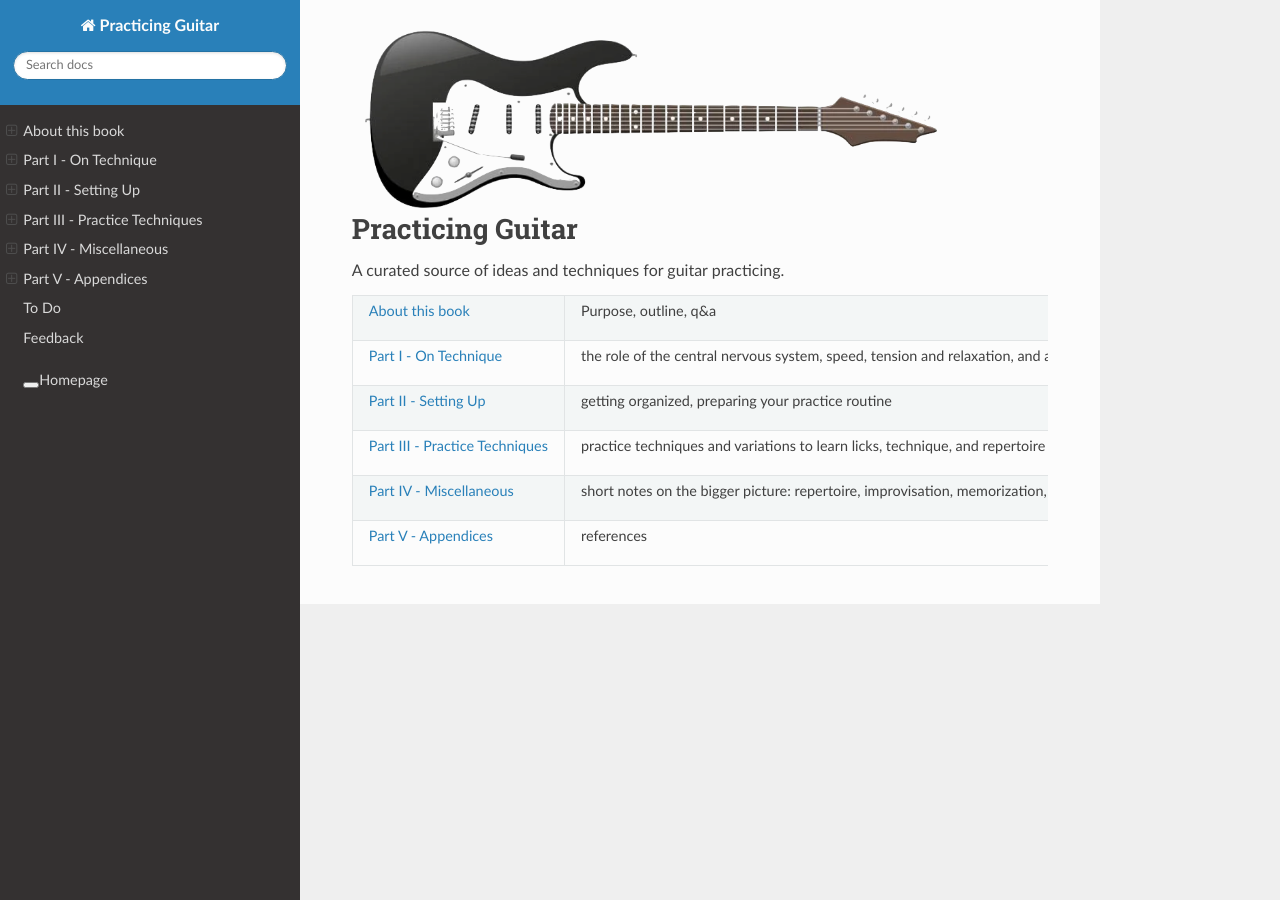
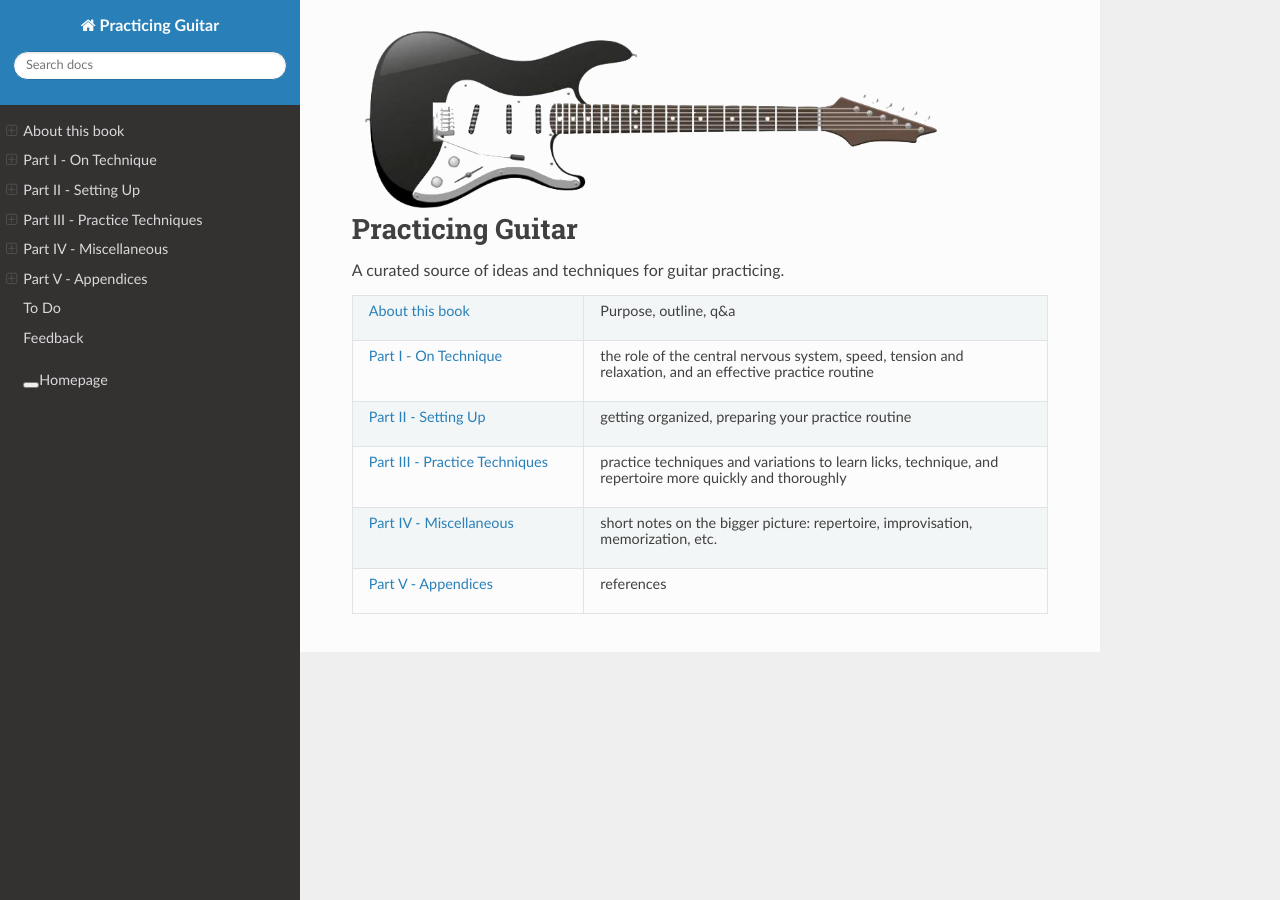
Before and after one commit to jzohrab/practicing-guitar, a Sphinx documentation site: the page built from docs/index.rst, in a window 1280 px wide. Built offline with Sphinx 7.4.7 and the Read the Docs theme 2.0.0, drawn with Linux system fonts in a browser that asks for light colours; a script that is not in the unit is left out.

Commit message:
Table layout.

```diff
--- a/docs/_static/override.css
+++ b/docs/_static/override.css
@@ -89,3 +89,9 @@ div.section blockquote p a {
   font-size: 0.875em;
   color: #e74c3c;
 }
+
+table.contenttable td {
+    word-wrap: break-word !important;
+    white-space: normal !important;
+    vertical-align: top !important;
+}
--- a/docs/index.rst
+++ b/docs/index.rst
@@ -11,7 +11,7 @@ A curated source of ideas and techniques for guitar practicing.
 
 .. list-table::
    :widths: 25 50
-   :header-rows: 0
+   :class: contenttable
 
    * - :ref:`about`
      - Purpose, outline, q&a
```
